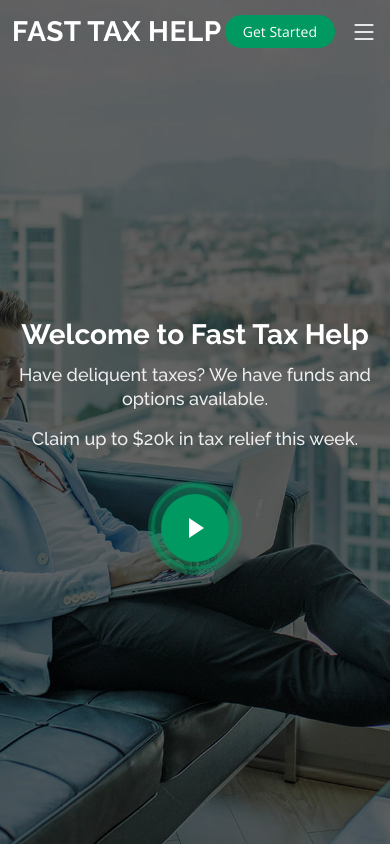
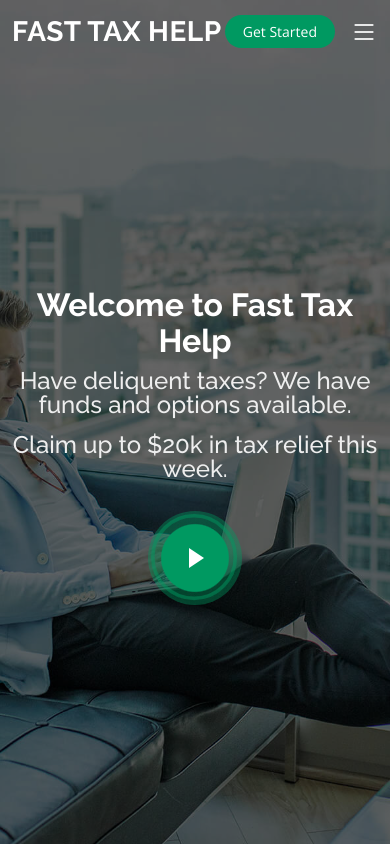
Before and after one commit to pissall20/taxhelpcare, a Django app: page / in a window 390 px wide. Shown: the top 848 px of the page. Run offline with Django 4.2, Linux system fonts and the light colour scheme; some libraries are stand-ins or nearby versions.

Commit message:
Changed font-sizes for mobile

```diff
--- a/website/static/website/css/style.css
+++ b/website/static/website/css/style.css
@@ -467,11 +467,11 @@ h1, h2, h3, h4, h5, h6 {
 }
 @media (max-width: 768px) {
   #hero h1 {
-    font-size: 28px;
+    font-size: 32px;
     line-height: 36px;
   }
   #hero h2 {
-    font-size: 18px;
+    font-size: 24px;
     line-height: 24px;
     margin-bottom: 30px;
   }
```
